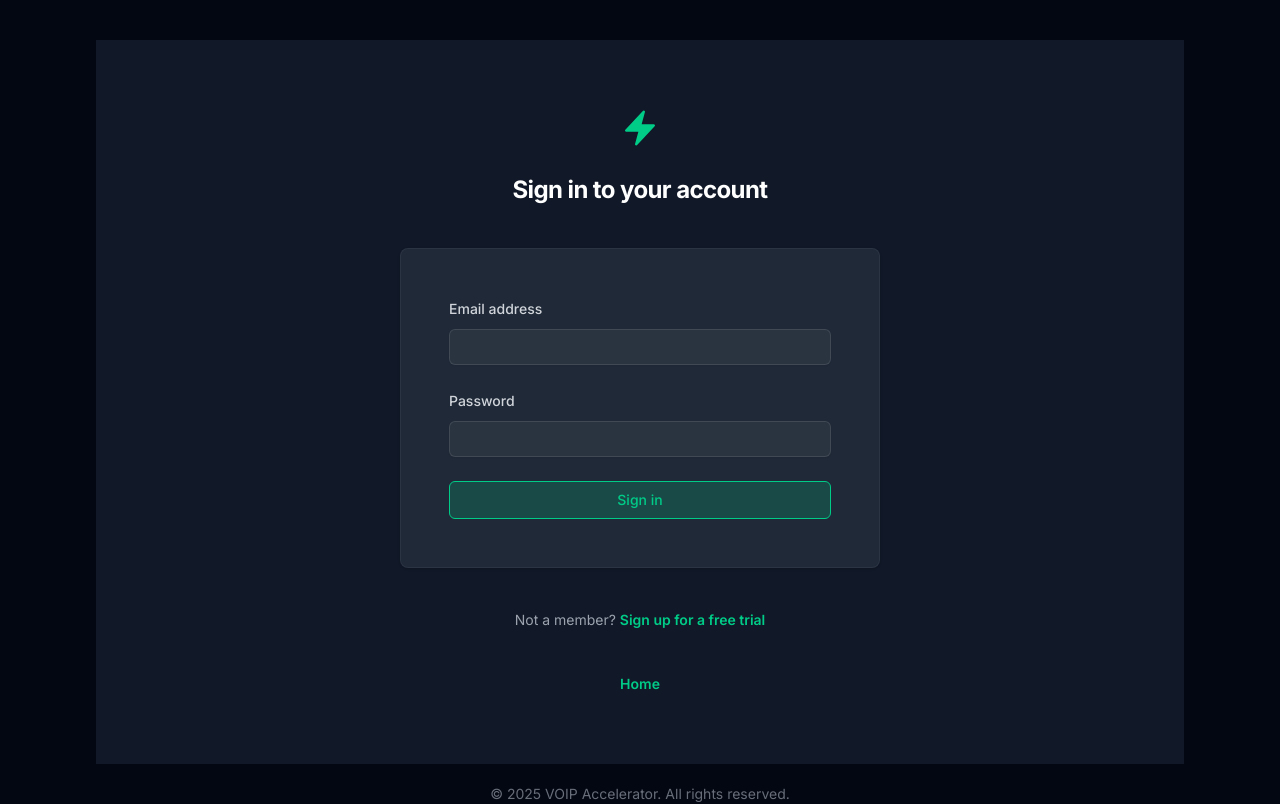
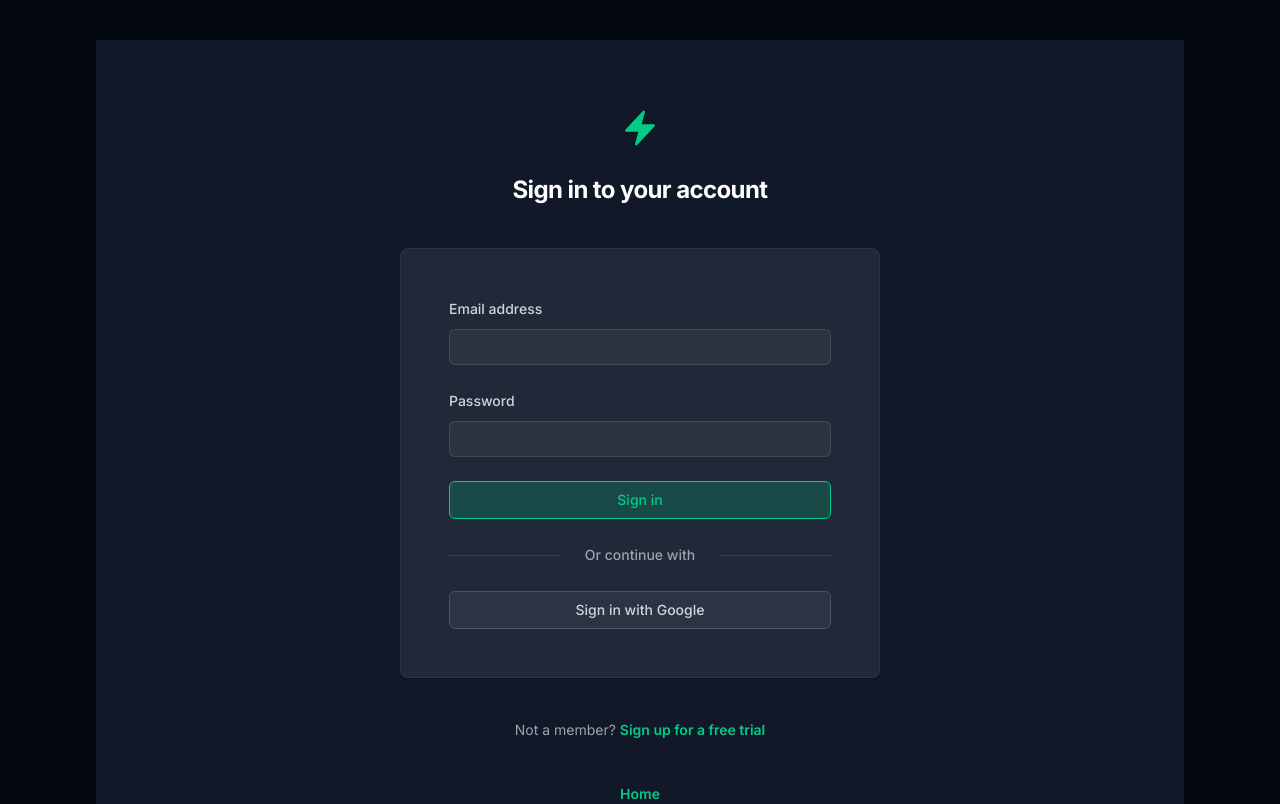
Before and after one commit to kdjordan/voip-accelerator, a Vue app in the folder client/: page /login in a window 1280 px wide. Shown: the top 804 px of the page. Built offline with nearby package versions, Linux system fonts and the light colour scheme; no server answers; a web font is replaced by a local one.

Commit message:
CHORE: update SignInForm.vue and SignUpForm.vue to uncomment optional social login sections for improved user interface. Update supabase CLI version from v2.22.12 to v2.23.4 for enhanced functionality.

```diff
--- a/client/src/components/auth/SignInForm.vue
+++ b/client/src/components/auth/SignInForm.vue
@@ -52,7 +52,7 @@
     </div>
 
     <!-- Optional: Add Divider -->
-    <!-- <div class="relative mt-10">
+    <div class="relative mt-10">
       <div class="absolute inset-0 flex items-center" aria-hidden="true">
         <div class="w-full border-t border-white/10" />
       </div>
@@ -73,7 +73,7 @@
 
         Sign in with Google
       </BaseButton>
-    </div> -->
+    </div>
   </form>
 </template>
 
--- a/client/src/components/auth/SignUpForm.vue
+++ b/client/src/components/auth/SignUpForm.vue
@@ -80,7 +80,7 @@
       </BaseButton>
     </div>
 
-    <!-- Optional: Add Social Logins
+    <!-- Optional: Add Social Logins -->
     <div class="relative mt-10">
       <div class="absolute inset-0 flex items-center" aria-hidden="true">
         <div class="w-full border-t border-white/10" />
@@ -101,7 +101,7 @@
         Sign up with Google
       </BaseButton>
     </div>
-    -->
+
   </form>
 </template>
 
```
Also changed, not shown: 2 other files (tests, documents, lock files or other folders).
